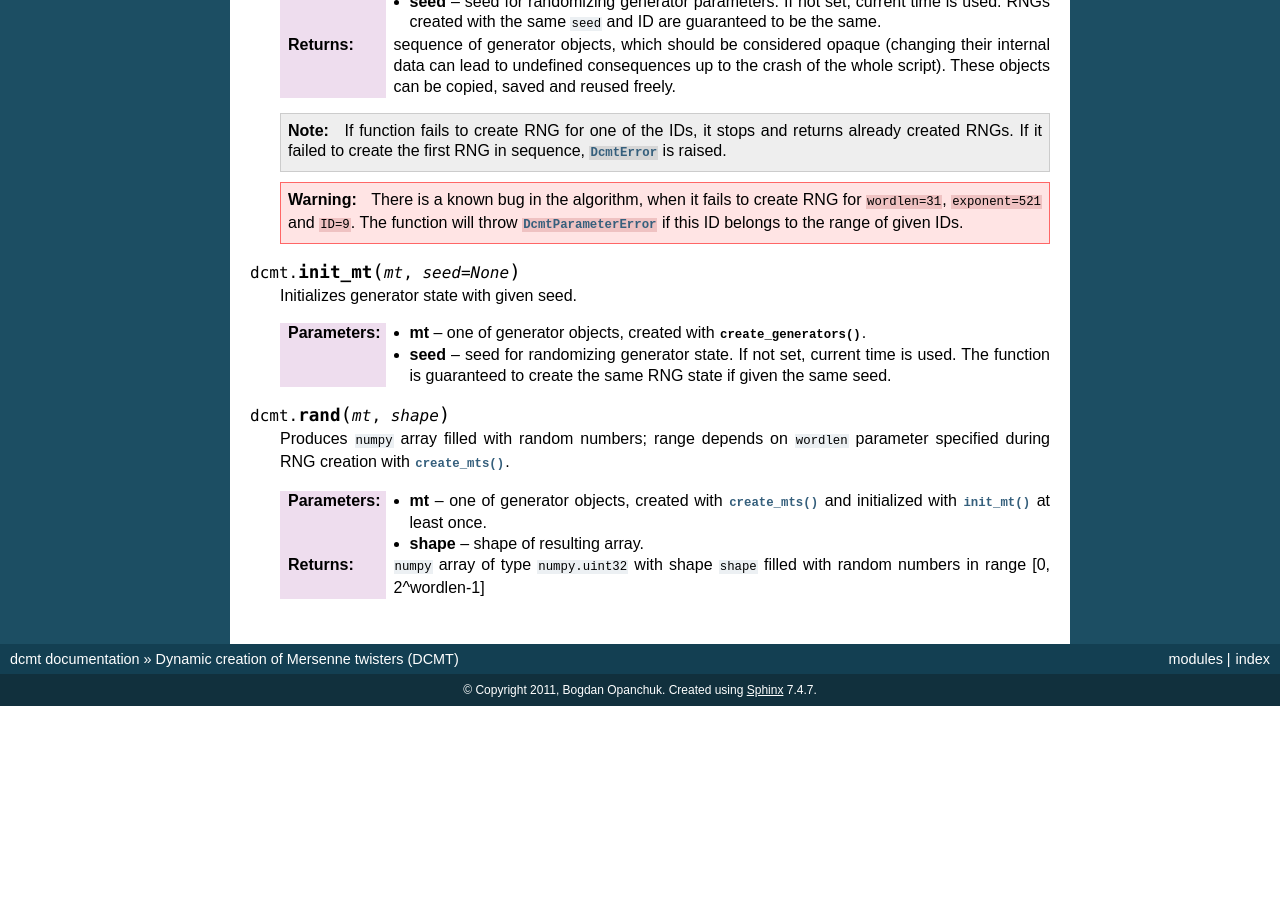
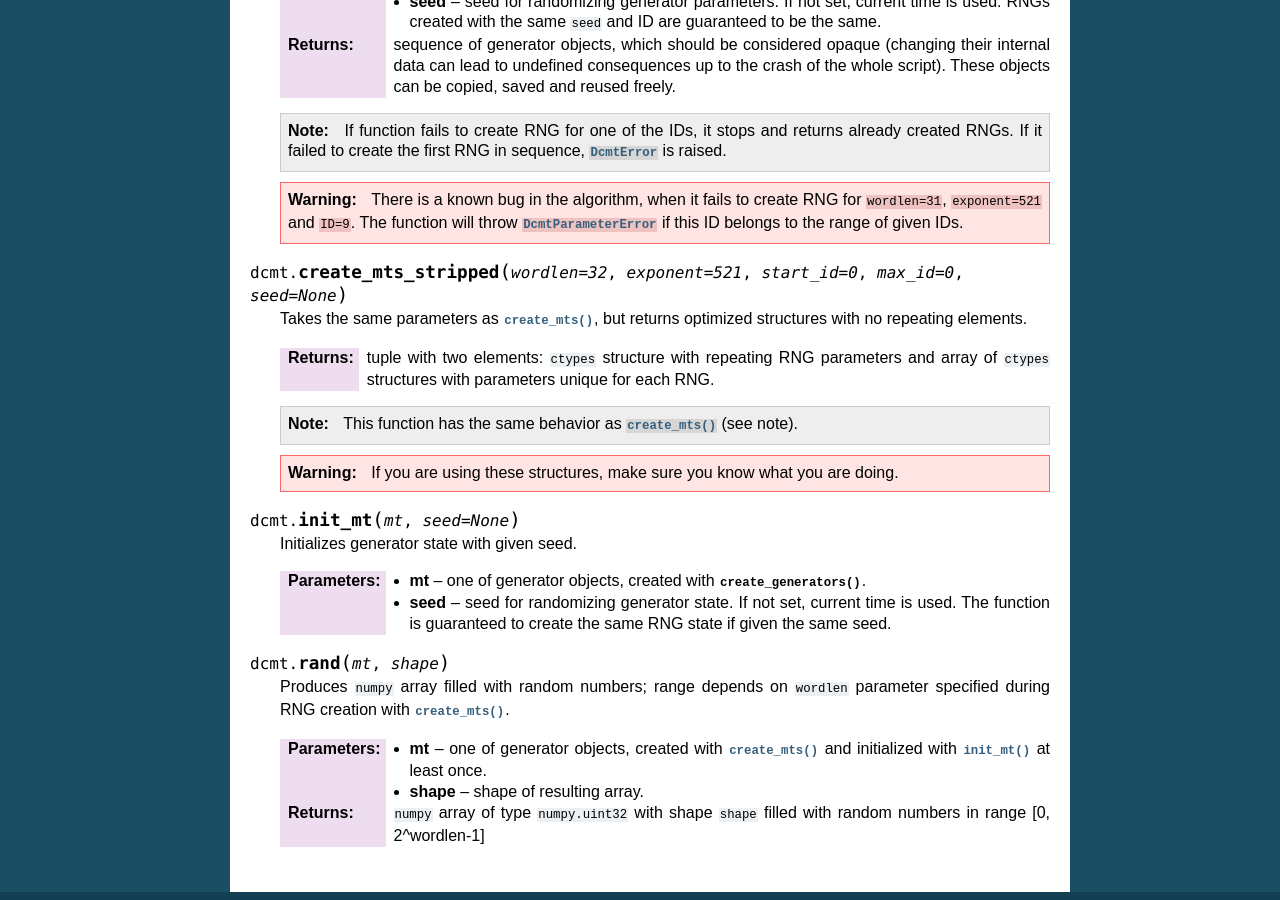
Before and after one commit to fjarri/python-dcmt, a Sphinx documentation site: the page built from doc/source/index.rst, in a window 1280 px wide and 900 px high, scrolled down 1580 px. Built offline with Sphinx 7.4.7, drawn with Linux system fonts in a browser that asks for light colours; before the commit the page ends 2286 px from its top, so only the background shows below that; some of the changed text lies outside the part shown.

Commit message:
doc/source/index: added reference entry for create_mts_stripped()

```diff
--- a/doc/source/index.rst
+++ b/doc/source/index.rst
@@ -111,6 +111,18 @@ Reference
                 The function will throw :py:exc:`~DcmtParameterError` if this ID
                 belongs to the range of given IDs.
 
+.. function:: create_mts_stripped(wordlen=32, exponent=521, start_id=0, max_id=0, seed=None)
+
+   Takes the same parameters as :py:func:`~create_mts`, but returns optimized structures
+   with no repeating elements.
+
+   :returns: tuple with two elements: ``ctypes`` structure with repeating RNG parameters
+             and array of ``ctypes`` structures with parameters unique for each RNG.
+
+   .. note:: This function has the same behavior as :py:func:`~create_mts` (see note).
+
+   .. warning:: If you are using these structures, make sure you know what you are doing.
+
 .. function:: init_mt(mt, seed=None)
 
    Initializes generator state with given seed.
```
